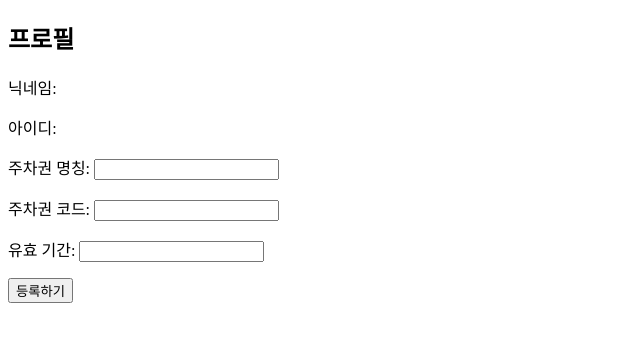
After one commit to LeeJY0116/CPMS, a Django app: template CPMS/CPMSproject/CPMSapp/templates/createTicket.html in a window 1280 px wide. The commit adds this page. Shown: the top 342 px of the page, without its empty margins (0-640 px from the left). Run offline with Django 3.2, Linux system fonts and the light colour scheme; the template is opened without the code that fills it, so the values that code supplies are empty.

Commit message:
createTicket.html 생성, login.html 로그인 이미지 경로 변경 기타 버그 수정

```diff
--- /dev/null
+++ b/CPMS/CPMSproject/CPMSapp/templates/createTicket.html
@@ -0,0 +1,40 @@
+<!DOCTYPE html>
+<html lang="ko">
+<head>
+    <meta charset="UTF-8">
+    <title>Document</title>
+</head>
+<body>
+    <div class="profile">
+        <h2>
+            프로필
+        </h2>
+        <p id="nickname">
+            닉네임:
+        </p>
+        <p id="userid">
+            아이디:
+        </p>
+    </div>
+    <div>
+        <form action="" onsubmit="return validation()">
+            <p>주차권 명칭: <input id="ticketname" type="text"></p>
+            <p>주차권 코드: <input id="ticketcode" type="text"></p>
+            <p>유효 기간: <input id="Validity" type="text"></p>
+            <input type="submit" id="submit" value="등록하기">
+        </form>
+    </div>
+    <script>
+        function validation(){
+            var ids = new Array("ticketname", "ticketcode", "Validity");
+            var idsString = new Array("주차권 이름", "주차권 코드", "유효 기간");
+            for (var i = 0; i < ids.length; i++){
+                if(document.getElementById(ids[i]).value.length == 0){
+                    alert(idsString[i] + "을 입력하세요");
+                    return false;
+                }
+            }
+        }
+    </script>
+</body>
+</html>
--- a/CPMS/CPMSproject/CPMSapp/templates/login.html
+++ b/CPMS/CPMSproject/CPMSapp/templates/login.html
@@ -31,12 +31,12 @@
                 {% csrf_token %}
                 <div class="login_id">
                     <h4>UserID</h4>
-                    <img src="../image/user.png">
+                    <img src='{% static "image/user.png" %}'>
                     <input id='userid' type='text' placeholder="Username", name = "user_id", maxlength="10" /><br>
                 </div>
                 <div class="login_pw">
                     <h4>Password</h4>
-                    <img src="../image/password.png">
+                    <img src='{% static "image/password.png" %}'>
                     <input id='userpassword' type='password' placeholder="Password" name='user_password', maxlength='13' /><br>
                 </div>
                 <div class="login_check">
--- a/CPMS/CPMSproject/CPMSapp/templates/myTicket.html
+++ b/CPMS/CPMSproject/CPMSapp/templates/myTicket.html
@@ -5,14 +5,14 @@
     <title>Document</title>
 </head>
 <body>
-    <div>
+    <div class="profile">
         <h2>
             프로필
         </h2>
-        <p>
+        <p id="nickname">
             닉네임:
         </p>
-        <p>
+        <p id="userid">
             아이디:
         </p>
     </div>
```
Also changed, not shown: CPMS/CPMSproject/CPMSapp/templates/index.html (+5 -8 lines).
